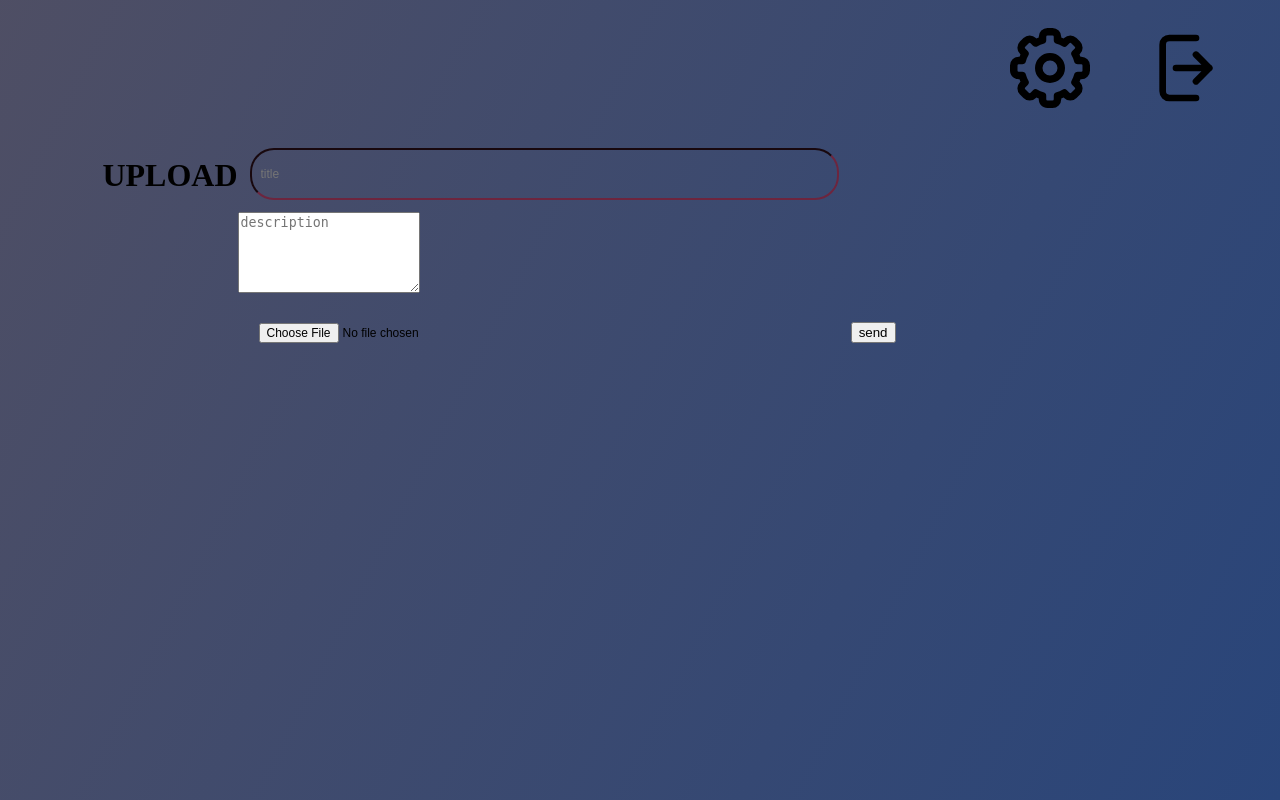
After one commit to DamianKluczyn/Progresser, a PHP site: page /public/views/add_board.php in a window 1280 px wide. The commit adds this page. Run offline with PHP 8.4, Linux system fonts and the light colour scheme.

Commit message:
added file upload in board creation

```diff
--- a/Routing.php
+++ b/Routing.php
@@ -2,6 +2,7 @@
 
 require_once 'src/controllers/DefaultController.php';
 require_once 'src/controllers/SecurityController.php';
+require_once 'src/controllers/BoardController.php';
 
 
 class Routing{
--- a/index.php
+++ b/index.php
@@ -9,4 +9,5 @@ Routing::get('index', 'DefaultController');
 Routing::get('register', 'DefaultController');
 Routing::get('boards', 'DefaultController');
 Routing::post('login', 'SecurityController');
+Routing::post('addBoard', 'BoardController');
 Routing::run($path);
--- /dev/null
+++ b/public/views/add_board.php
@@ -0,0 +1,36 @@
+<!DOCTYPE html>
+<html lang="pl">
+<head>
+    <meta charset="UTF-8">
+    <meta http-equiv="X-UA-Compatible" content="IE=edge">
+    <meta name="viewport" content="width=device-width, initial-scale=1.0">
+    <link rel="stylesheet" type="text/css" href="public/CSS/style.css">
+    <script src="public/scripts/boards.js"></script>
+    <title>Boards</title>
+</head>
+<body>
+    <div class="main-page">
+        <div class="navbar">
+            <img class="navbar-icon icon" src="public/img/settings.svg" alt="logo">
+            <img class="navbar-icon icon" src="public/img/logout.svg" alt="logo">
+        </div>
+        <div class="content" id="content">
+            <h1>UPLOAD</h1>
+            <form action="addBoard">
+                <?php
+                if(isset($messages)){
+                    foreach ($messages as $message){
+                        echo $message;
+                    }
+                }
+                ?>
+                <input name="title" type="text" placeholder="title">
+                <textarea name="description" rows="5" placeholder="description"></textarea>
+
+                <input name="file" type="file">
+                <button type="submit">send</button>
+            </form>
+        </div>
+    </div>
+</body>
+</html>
```
Also changed, not shown: src/controllers/BoardController.php (added, +29 -0 lines).
